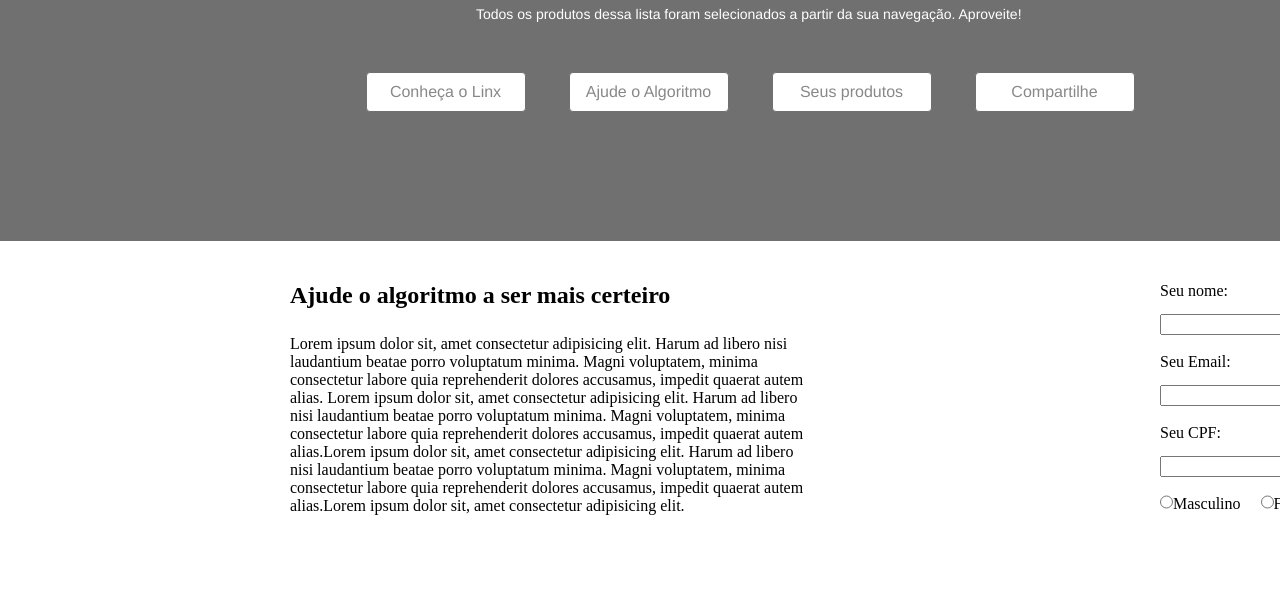
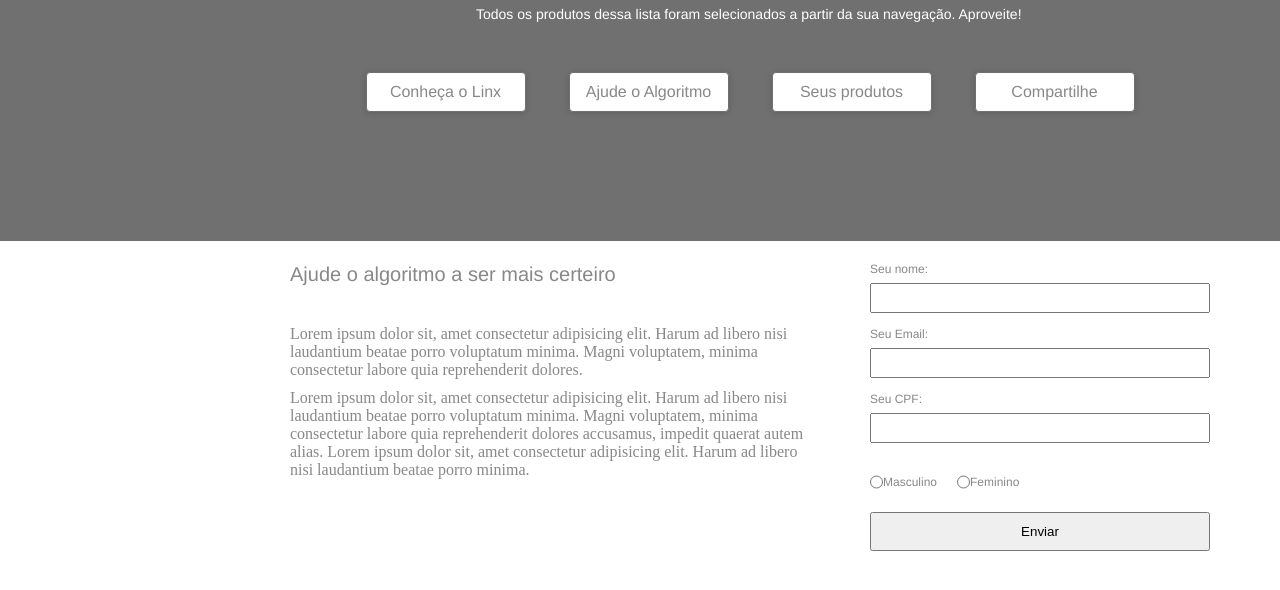
Before and after one commit to VictorTorres137/Projeto-Teste-Vaga, a plain HTML site: page index.html in a window 1280 px wide. Shown: the part 158-748 px from the top of the page. Drawn offline with Linux system fonts and the light colour scheme.

Commit message:
posicionando itens da section 2

```diff
--- a/index.html
+++ b/index.html
@@ -26,29 +26,47 @@
 
   <section class="intro">
 
-    <div class="content1">
+
     <h1> Ajude o algoritmo a ser mais certeiro</h1>
-      <p>Lorem ipsum dolor sit, amet consectetur adipisicing elit. Harum ad libero nisi laudantium beatae porro voluptatum minima. Magni voluptatem, minima consectetur labore quia reprehenderit dolores accusamus, impedit quaerat autem alias. Lorem ipsum dolor sit, amet consectetur adipisicing elit. Harum ad libero nisi laudantium beatae porro voluptatum minima. Magni voluptatem, minima consectetur labore quia reprehenderit dolores accusamus, impedit quaerat autem alias.Lorem ipsum dolor sit, amet consectetur adipisicing elit. Harum ad libero nisi laudantium beatae porro voluptatum minima. Magni voluptatem, minima consectetur labore quia reprehenderit dolores accusamus, impedit quaerat autem alias.Lorem ipsum dolor sit, amet consectetur adipisicing elit. </p>
+    <div class="paragrafos">
+      <p>Lorem ipsum dolor sit, amet consectetur adipisicing elit. Harum ad libero nisi laudantium beatae porro voluptatum minima. Magni voluptatem, minima consectetur labore quia reprehenderit dolores.  </p>
+
+      <p>Lorem ipsum dolor sit, amet consectetur adipisicing elit. Harum ad libero nisi laudantium beatae porro voluptatum minima. Magni voluptatem, minima consectetur labore quia reprehenderit dolores accusamus, impedit quaerat autem alias. Lorem ipsum dolor sit, amet consectetur adipisicing elit. Harum ad libero nisi laudantium beatae porro minima.  </p>
     </div>
 
+
       <form>
+        <div class="inputbox">
           <label>Seu nome:</label>
           <br>
           <input class="textoinput" type="text">
+        </div>
+
         <br>
+
+        <div class="inputbox">
           <label >Seu Email:</label>
           <br>
           <input class="textoinput" type="email">
+        </div>
+
         <br>
+
+        <div class="inputbox">
           <label>Seu CPF:</label>
           <br>
           <input class="textoinput" type="text">
+        </div>
+
         <br>
-        <div>
+
+        <div class="sexo">
           <input name="sexo" type="radio" value="masculino" id="masculino"> <label> Masculino </label>
           <input name="sexo" type="radio" value="feminino" id="feminino"> <label> Feminino </label>
         </div>
+
       </form>
+    <button class="botao">Enviar</button>
 
 
   </section>
--- a/style/style.scss
+++ b/style/style.scss
@@ -6,8 +6,8 @@
 }
 
 body{
-  display: flex;
-  flex-direction: column;
+  // display: flex;
+  // flex-direction: column;
   position: relative;
 
   .header{
@@ -52,6 +52,7 @@ body{
       justify-content: space-between;
       top: 230px;
       a{
+        box-shadow: 0px 1px 6px #00000029;
         color:#888888;
         display: flex;
         justify-content: center;
@@ -62,53 +63,81 @@ body{
         text-decoration: none;
         border: 1px solid #707070;
         border-radius: 4px;
+        border: 1px solid #707070;
       }
     }
   }
 
   .intro{
-    display: flex;
-    justify-content: space-between;
+    // display: flex;
+    // justify-content: space-between;
     position: absolute;
-    left: 290px;
-    top: 20px;
-    padding-top:29px;
+    // padding-top:29px;
     width: 920px;
     height: 350px;
-    .content1{
-      display: flex;
-      flex-direction: column;
-      justify-content: left;
-      align-content: flex-start;
+
     h1{
       position: absolute;
       top: 420px;
       height: 23px;
       width: 432px;
+      left: 290px;
+      font: normal normal normal 20px/24px Helvetica Neue;
+      color: #888888;
+      text-align: left;
     }
+    .paragrafos{
+      position: absolute;
+      left: 290px;
+      top: 473px;
+      margin-bottom: 30px;
+      color: #888888;
+      letter-spacing: 0px;
+
       p{
-        position: absolute;
-        top: 473px;
-        height: 220px;
+        display: block;
+        // position: absolute;
+        padding-top: 10px;
         width: 520px;
       }
     }
+    }
     form{
+      font: normal normal normal 12px/14px Helvetica Neue;
+      color: #888888;
+      font-size: 12px;
       position: absolute;
+      position: relative;
+      display: flexbox;
+      flex-direction: column;
+      // align-content: space-around;
+      justify-content: space-around;
       top: 420px;
       left: 870px;
-      display: flex;
-      flex-direction: column;
-      height: 227px;
+      // right: 290px;
+
+      height: 277px;
       width: 340px;
+
+
+      .inputbox{
+        height: 51px;
+        position: relative;
         label{
+          position: absolute;
           height:14px;
+          top: 0;
         }
         .textoinput{
+          position: absolute;
           height: 30px;
           width: 340px;
+          bottom: 0;
         }
-      div{
+      }
+      .sexo{
+        position: absolute;
+        top: 213px;
         display: flex;
         justify-content: left;
         width: 203px;
@@ -121,8 +150,15 @@ body{
         label{
           padding-right: 20px;
         }
+      }
 
     }
+    .botao{
+      position: absolute;
+      height: 39px;
+      width: 340px;
+      top: 670px;
+      left: 870px;
+      // margin-top: 23px;
     }
   }
-  }
```
Also changed, not shown: style/style.css, 1 other file. Lines whose indentation alone changed are shown as unchanged.
